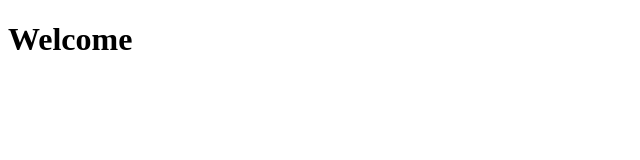
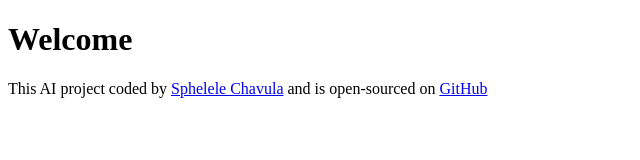
Before and after one commit to Spheh123/poems-generator, a plain HTML site: page index.html in a window 1280 px wide. Shown: the whole page, without its empty margins (0-640 px from the left). Drawn offline with Linux system fonts and the light colour scheme.

Commit message:
Added the footer with GitHub repo link

```diff
--- a/index.html
+++ b/index.html
@@ -8,6 +8,14 @@
   </head>
   <body>
     <h1>Welcome</h1>
+    <footer>
+      This AI project coded by
+      <a href="https://github.com/Spheh123" target="_blank">Sphelele Chavula</a>
+      and is open-sourced on
+      <a href="https://github.com/Spheh123/poems-generator" target="_blank"
+        >GitHub</a
+      >
+    </footer>
     <script src="src/index.js"></script>
   </body>
 </html>
```
